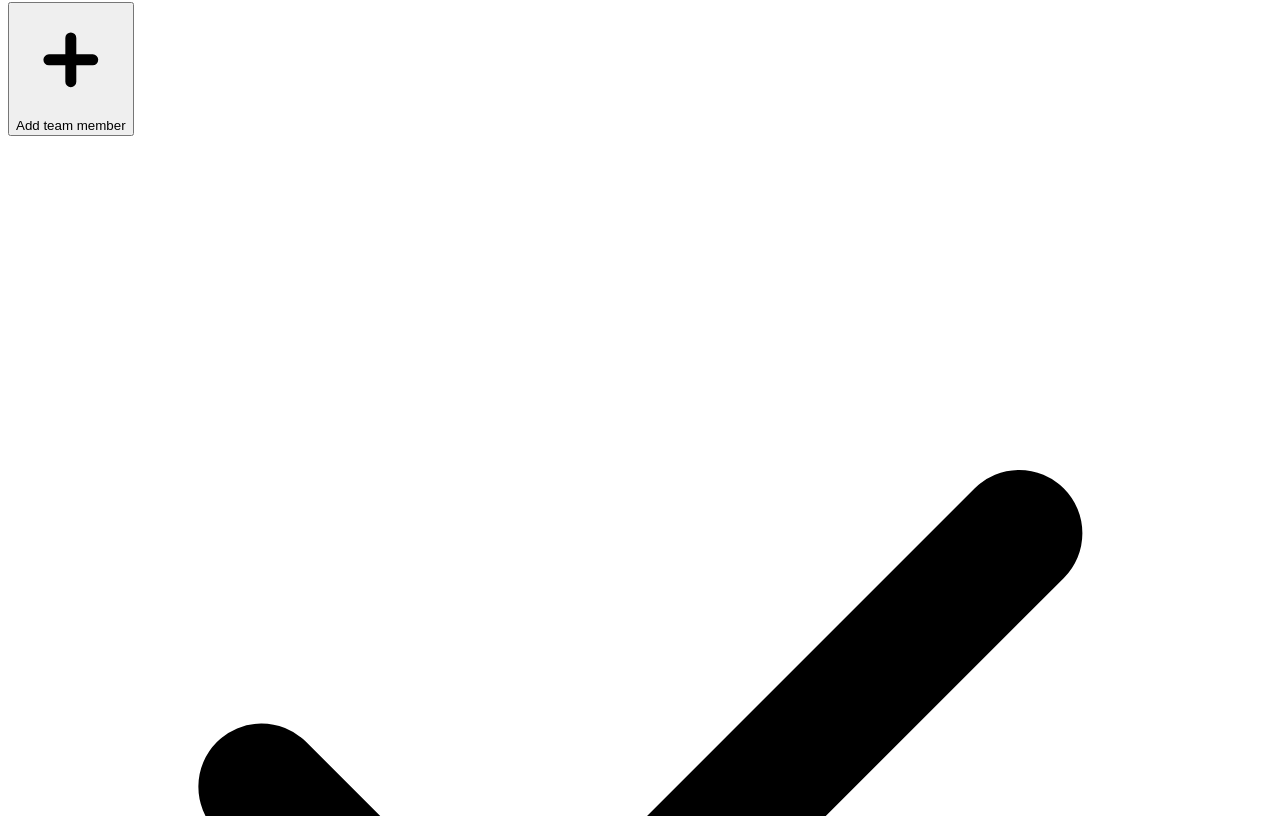
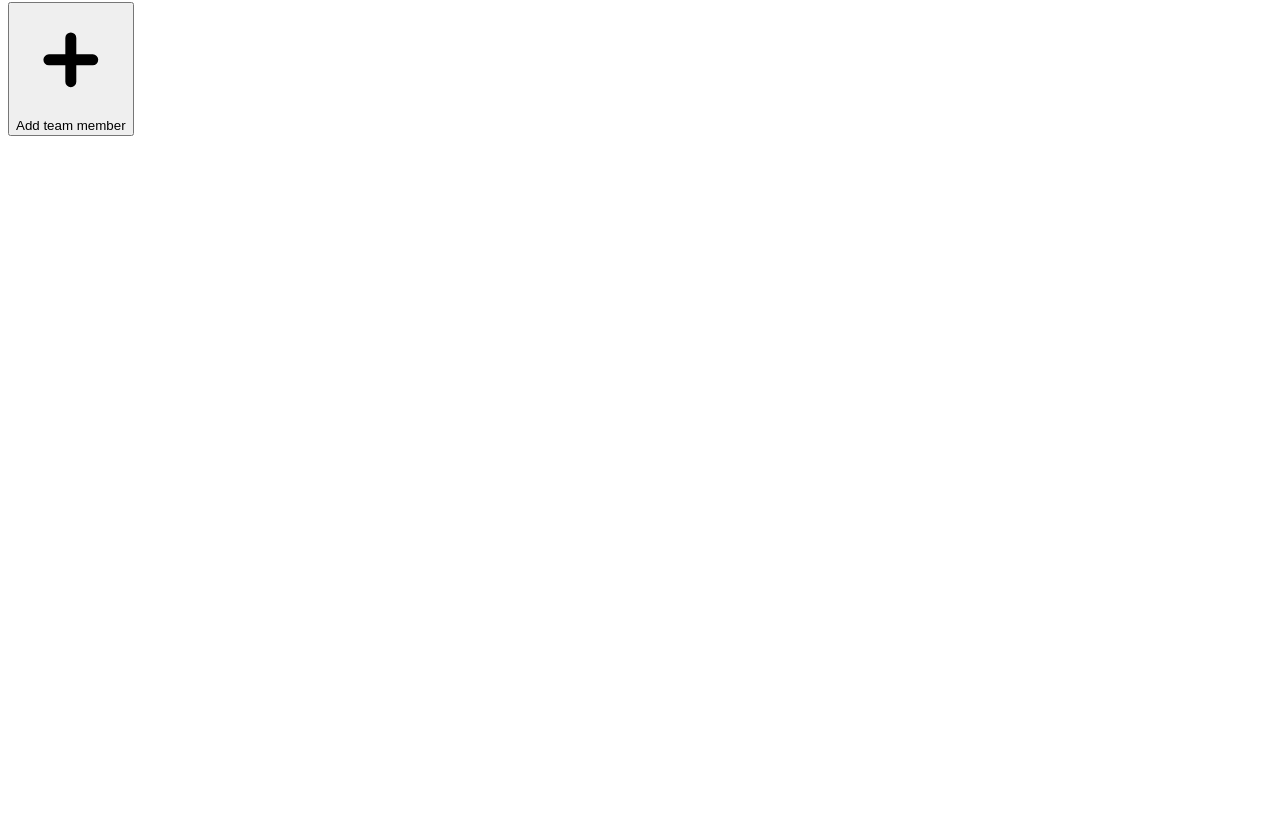
Before and after one commit to billy-ferris/jjf-registration, a Next.js app: page / in a window 1280 px wide. Shown: the part 1804-2620 px from the top of the page. After the commit the page ends 1948 px from the top, so only its background shows below. Built offline with nearby package versions, Linux system fonts and the light colour scheme.

Commit message:
remove default open state

```diff
--- a/components/RegisterForm.js
+++ b/components/RegisterForm.js
@@ -26,7 +26,7 @@ const validationSchema = yup.object().shape({
 })
 
 const RegisterForm = () => {
-  const [isOpen, setOpen] = useState(true)
+  const [isOpen, setOpen] = useState(false)
 
   return (
     <>
```
